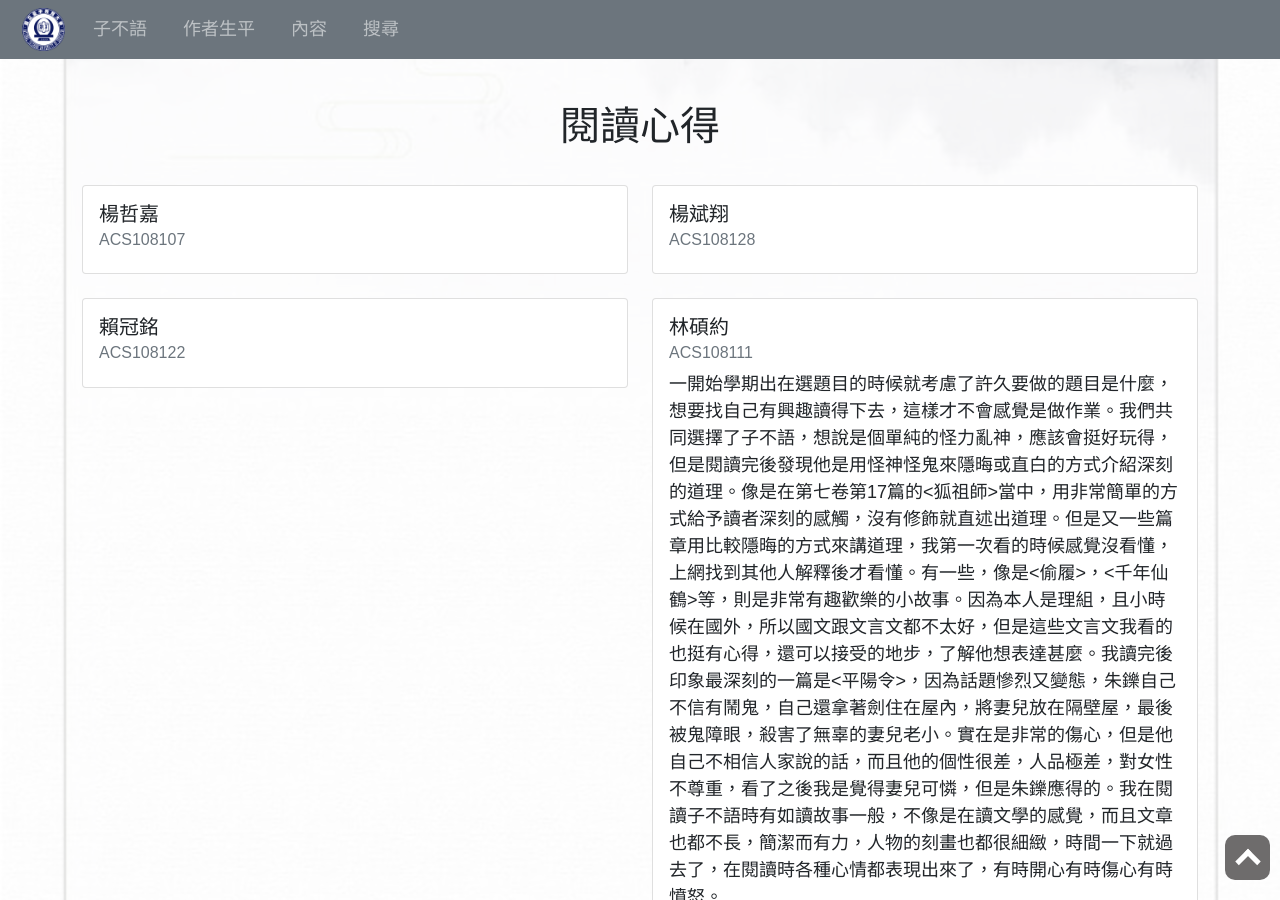
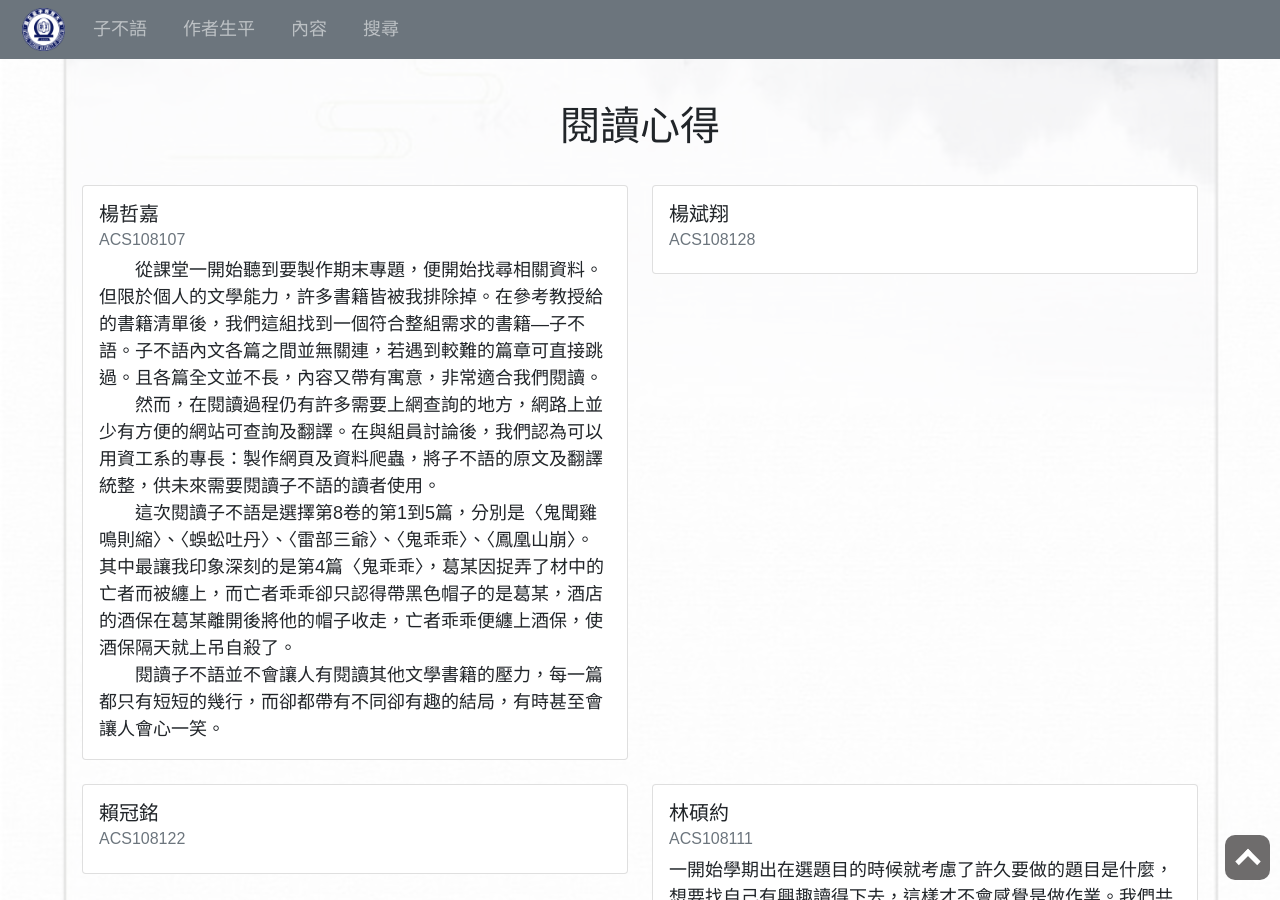
Before and after one commit to a962702/NTCU-GeneralEducation-WisdomOfClassics, a Jekyll site: the page built from index.markdown, in a window 1280 px wide and 900 px high, scrolled down 914 px. Built offline with Jekyll 4.4.1, drawn with Linux system fonts in a browser that asks for light colours.

Commit message:
index: 新增 ACS108107 的閱讀心得

```diff
--- a/index.markdown
+++ b/index.markdown
@@ -79,7 +79,12 @@ title: 子不語
                     <div class="card-body">
                     <h5 class="card-title">楊哲嘉</h5>
                     <h6 class="card-subtitle mb-2 text-muted">ACS108107</h6>
-                    <p class="card-text"></p>
+                    <p class="card-text">
+                    　　從課堂一開始聽到要製作期末專題，便開始找尋相關資料。但限於個人的文學能力，許多書籍皆被我排除掉。在參考教授給的書籍清單後，我們這組找到一個符合整組需求的書籍—子不語。子不語內文各篇之間並無關連，若遇到較難的篇章可直接跳過。且各篇全文並不長，內容又帶有寓意，非常適合我們閱讀。<br/>
+                    　　然而，在閱讀過程仍有許多需要上網查詢的地方，網路上並少有方便的網站可查詢及翻譯。在與組員討論後，我們認為可以用資工系的專長：製作網頁及資料爬蟲，將子不語的原文及翻譯統整，供未來需要閱讀子不語的讀者使用。<br/>
+                    　　這次閱讀子不語是選擇第8卷的第1到5篇，分別是〈鬼聞雞鳴則縮〉、〈蜈蚣吐丹〉、〈雷部三爺〉、〈鬼乖乖〉、〈鳳凰山崩〉。其中最讓我印象深刻的是第4篇〈鬼乖乖〉，葛某因捉弄了材中的亡者而被纏上，而亡者乖乖卻只認得帶黑色帽子的是葛某，酒店的酒保在葛某離開後將他的帽子收走，亡者乖乖便纏上酒保，使酒保隔天就上吊自殺了。<br/>
+                    　　閱讀子不語並不會讓人有閱讀其他文學書籍的壓力，每一篇都只有短短的幾行，而卻都帶有不同卻有趣的結局，有時甚至會讓人會心一笑。
+                    </p>
                     </div>
                 </div>
             </div>
```
